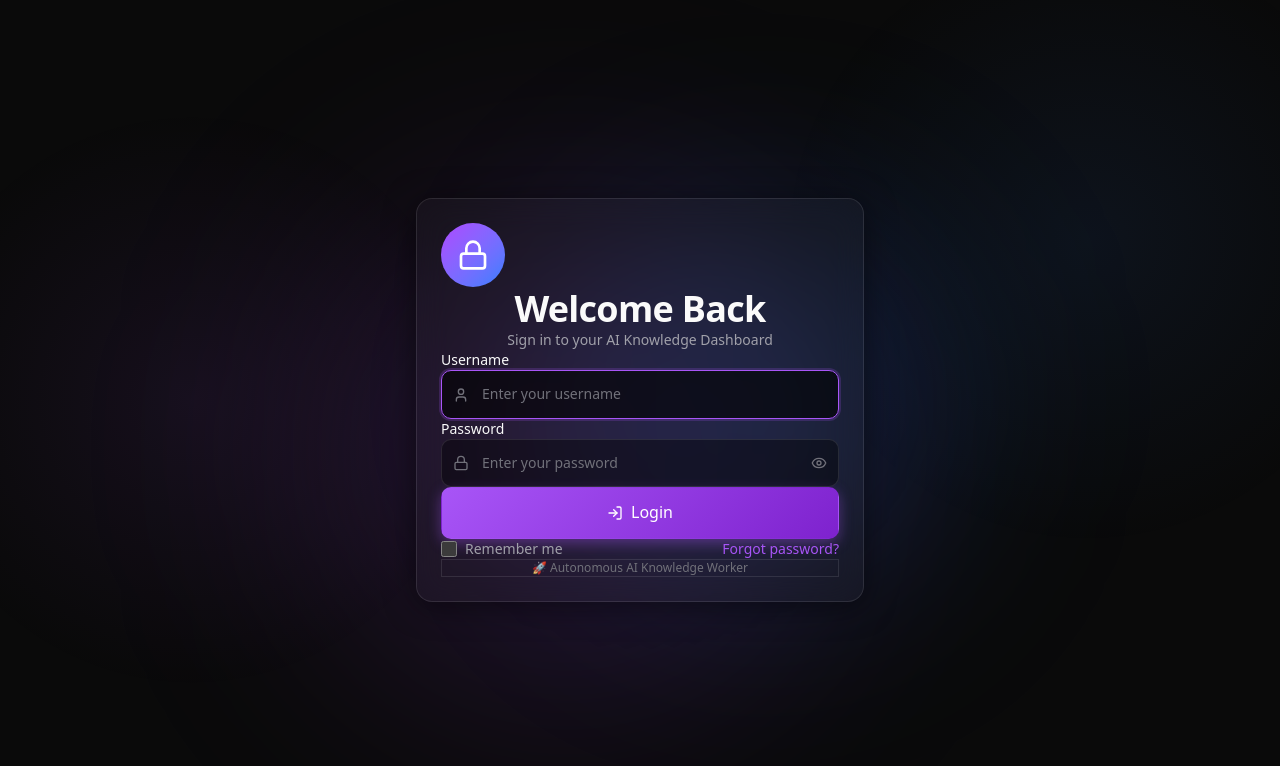
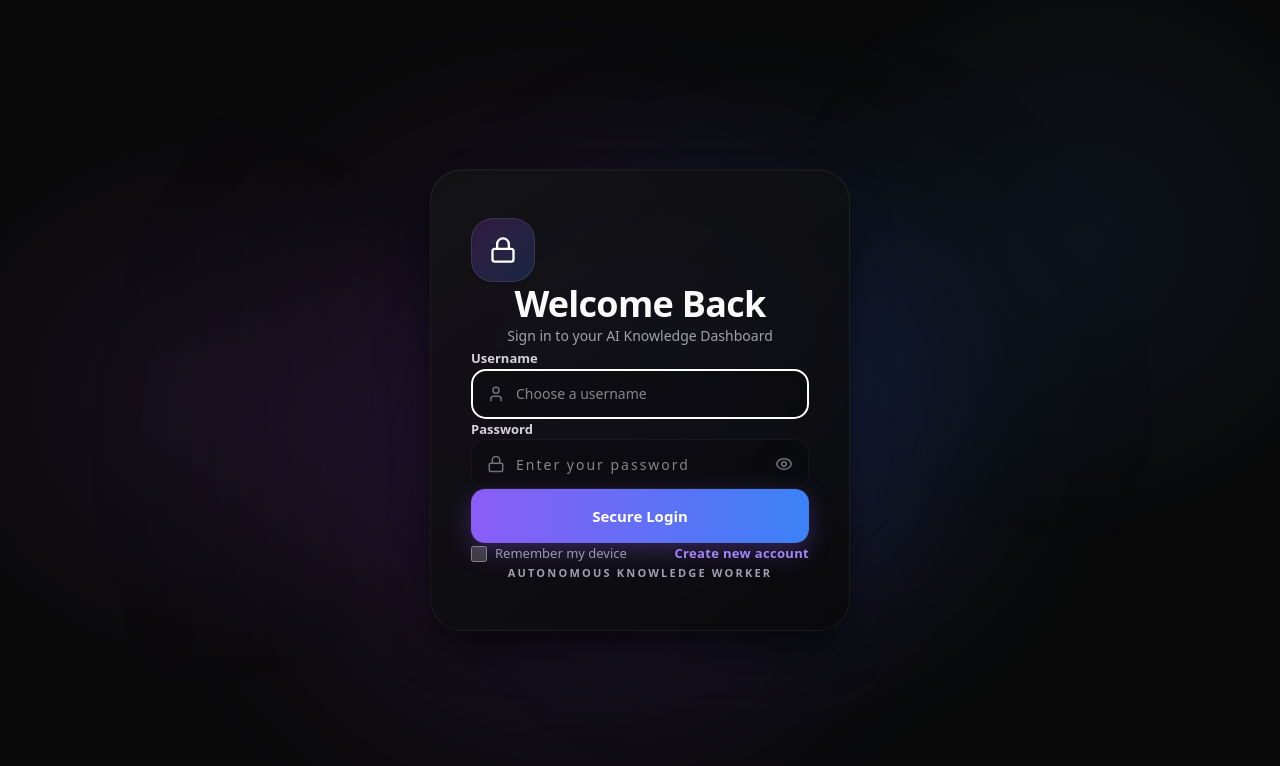
Before and after one commit to madhankumar2318/Autonomous-AI-Knowledge-worker, a Next.js app in the folder frontend/: page / in a window 1280 px wide. Shown: the top 766 px of the page. Built offline with nearby package versions, Linux system fonts and the light colour scheme.

Commit message:
Added Create new user login form

```diff
--- a/frontend/app/components/LoginForm.tsx
+++ b/frontend/app/components/LoginForm.tsx
@@ -1,5 +1,5 @@
 "use client";
-import { Eye, EyeOff, Lock, LogIn, User } from "lucide-react";
+import { Eye, EyeOff, Lock, LogIn, User, Mail, Phone, UserPlus, ArrowLeft } from "lucide-react";
 import { useEffect, useRef, useState } from "react";
 
 interface LoginFormProps {
@@ -7,24 +7,36 @@ interface LoginFormProps {
 }
 
 export default function LoginForm({ onLoginSuccess }: LoginFormProps) {
+  const [isRegistering, setIsRegistering] = useState(false);
+
+  // Shared States
   const [username, setUsername] = useState("");
   const [password, setPassword] = useState("");
   const [showPassword, setShowPassword] = useState(false);
-  const [rememberMe, setRememberMe] = useState(false);
   const [loading, setLoading] = useState(false);
   const [error, setError] = useState("");
-  const usernameRef = useRef<HTMLInputElement | null>(null);
+  const [successMsg, setSuccessMsg] = useState("");
 
-  const handleLogin = async (e: React.FormEvent) => {
+  // Login Only State
+  const [rememberMe, setRememberMe] = useState(false);
+
+  // Register Only States
+  const [name, setName] = useState("");
+  const [email, setEmail] = useState("");
+  const [mobile, setMobile] = useState("");
+
+  const firstInputRef = useRef<HTMLInputElement | null>(null);
+
+  const handleSubmit = async (e: React.FormEvent) => {
     e.preventDefault();
     setLoading(true);
     setError("");
+    setSuccessMsg("");
 
-    // Basic client-side validation
     if (username.trim().length < 3) {
       setError("Username must be at least 3 characters.");
       setLoading(false);
-      usernameRef.current?.focus();
+      firstInputRef.current?.focus();
       return;
     }
 
@@ -33,27 +45,42 @@ export default function LoginForm({ onLoginSuccess }: LoginFormProps) {
       formData.append("username", username);
       formData.append("password", password);
 
-      const res = await fetch("http://127.0.0.1:8000/auth/login", {
+      const endpoint = isRegistering ? "http://127.0.0.1:8000/auth/register" : "http://127.0.0.1:8000/auth/login";
+
+      if (isRegistering) {
+        if (name) formData.append("name", name);
+        if (email) formData.append("email", email);
+        if (mobile) formData.append("mobile", mobile);
+      }
+
+      const res = await fetch(endpoint, {
         method: "POST",
         body: formData,
       });
 
-      if (!res.ok) throw new Error("Login failed");
+      if (!res.ok) {
+        const errorData = await res.json().catch(() => null);
+        throw new Error(errorData?.detail || (isRegistering ? "Registration failed" : "Login failed"));
+      }
 
       const data = await res.json();
-      console.log("Login success:", data);
+      console.log(isRegistering ? "Register success:" : "Login success:", data);
 
-      // Persist username if requested
+      if (isRegistering) {
+        setSuccessMsg("Account created successfully! You can now log in.");
+        setIsRegistering(false);
+        setPassword("");
+      } else {
+        // Persist username if requested for Login
         try {
           if (rememberMe) localStorage.setItem("ak_user", username);
           else localStorage.removeItem("ak_user");
-      } catch (_e) {
-        /* ignore localStorage errors */
-      }
+        } catch (_e) { /* ignore */ }
 
         onLoginSuccess();
-    } catch (_err) {
-      setError("Invalid username or password");
+      }
+    } catch (err: any) {
+      setError(err.message || "An unexpected error occurred");
     } finally {
       setLoading(false);
     }
@@ -66,128 +93,282 @@ export default function LoginForm({ onLoginSuccess }: LoginFormProps) {
         setUsername(saved);
         setRememberMe(true);
       }
-    } catch (_e) {
-      /* ignore */
-    }
-    usernameRef.current?.focus();
+    } catch (_e) { /* ignore */ }
+    firstInputRef.current?.focus();
   }, []);
 
+  // Clear errors when toggling mode
+  useEffect(() => {
+    setError("");
+    setSuccessMsg("");
+    firstInputRef.current?.focus();
+  }, [isRegistering]);
+
   return (
-    <div className="card animate-fade-in">
+    <div
+      className="card animate-fade-in w-full mx-auto shadow-2xl shadow-purple-900/10"
+      style={{
+        transition: "max-width 0.5s cubic-bezier(0.4, 0, 0.2, 1), padding 0.5s ease",
+        maxWidth: isRegistering ? "640px" : "420px",
+        padding: "48px 40px",
+        borderRadius: "32px",
+        border: "1px solid rgba(255,255,255,0.06)",
+        background: "linear-gradient(145deg, rgba(20,20,22,0.8) 0%, rgba(10,10,12,0.95) 100%)",
+        boxShadow: "0 24px 48px -12px rgba(0,0,0,0.8), inset 0 1px 0 rgba(255,255,255,0.04)"
+      }}
+    >
       <div className="text-center mb-8">
-        <div className="w-16 h-16 rounded-full bg-gradient-to-br from-purple-500 to-blue-500 flex items-center justify-center mx-auto mb-4">
-          <Lock className="w-8 h-8 text-white" />
+        <div
+          className="w-16 h-16 rounded-[22px] bg-gradient-to-br from-purple-500/20 to-blue-500/20 border border-white/10 flex items-center justify-center mx-auto mb-5 shadow-inner"
+          style={{ transition: "all 0.3s ease", backdropFilter: "blur(8px)" }}
+        >
+          {isRegistering ? <UserPlus className="w-7 h-7 text-white animate-fade-in" /> : <Lock className="w-7 h-7 text-white animate-fade-in" />}
         </div>
-        <h1 className="text-2xl font-bold text-primary mb-2">Welcome Back</h1>
-        <p className="text-secondary text-sm">Sign in to your AI Knowledge Dashboard</p>
+        <h1 className="text-[26px] font-extrabold text-white tracking-tight mb-2">
+          {isRegistering ? "Create Account" : "Welcome Back"}
+        </h1>
+        <p className="text-[14px] text-zinc-400 font-medium">
+          {isRegistering ? "Join the AI Knowledge Dashboard" : "Sign in to your AI Knowledge Dashboard"}
+        </p>
       </div>
 
       <form
-        onSubmit={handleLogin}
-        className="space-y-4"
-        aria-describedby={error ? "login-error" : undefined}
+        onSubmit={handleSubmit}
+        className="space-y-5"
+        aria-describedby={error ? "auth-error" : undefined}
       >
-        <div>
-          <label
-            className="block text-sm font-medium text-primary mb-2"
-            htmlFor="login-username"
-          >
+        <div className={isRegistering ? "grid grid-cols-2 gap-5" : "space-y-5"}>
+
+          {/* Name Field (Register Only) */}
+          {isRegistering && (
+            <div className="animate-fade-in col-span-1">
+              <label className="block text-[13px] font-semibold text-zinc-300 mb-2 pl-1" htmlFor="auth-name">
+                Full Name
+              </label>
+              <div className="relative">
+                <User className="absolute left-4 top-1/2 -translate-y-1/2 w-[18px] h-[18px] text-zinc-500 pointer-events-none" />
+                <input
+                  id="auth-name"
+                  ref={firstInputRef}
+                  type="text"
+                  value={name}
+                  onChange={(e) => setName(e.target.value)}
+                  placeholder="Full name"
+                  style={{
+                    width: "100%", height: "50px", paddingLeft: "44px", borderRadius: "14px",
+                    background: "rgba(0,0,0,0.2)", border: "1px solid rgba(255,255,255,0.05)",
+                    transition: "all 0.2s ease", color: "white", fontSize: "14px"
+                  }}
+                  onFocus={(e) => e.target.style.borderColor = "rgba(168,85,247,0.5)"}
+                  onBlur={(e) => e.target.style.borderColor = "rgba(255,255,255,0.05)"}
+                  required={isRegistering}
+                />
+              </div>
+            </div>
+          )}
+
+          {/* Username Field */}
+          <div className={isRegistering ? "col-span-1" : ""}>
+            <label className="block text-[13px] font-semibold text-zinc-300 mb-2 pl-1" htmlFor="auth-username">
               Username
             </label>
             <div className="relative">
-            <User className="absolute left-3 top-1/2 -translate-y-1/2 w-4 h-4 text-muted pointer-events-none" />
+              <User className="absolute left-4 top-1/2 -translate-y-1/2 w-[18px] h-[18px] text-zinc-500 pointer-events-none" />
               <input
-              id="login-username"
-              ref={usernameRef}
+                id="auth-username"
+                ref={!isRegistering ? firstInputRef : null}
                 type="text"
                 value={username}
                 onChange={(e) => setUsername(e.target.value)}
-              placeholder="Enter your username"
-              className="input input-with-icon-left"
+                placeholder="Choose a username"
+                style={{
+                  width: "100%", height: "50px", paddingLeft: "44px", borderRadius: "14px",
+                  background: "rgba(0,0,0,0.2)", border: "1px solid rgba(255,255,255,0.05)",
+                  transition: "all 0.2s ease", color: "white", fontSize: "14px"
+                }}
+                onFocus={(e) => e.target.style.borderColor = "rgba(168,85,247,0.5)"}
+                onBlur={(e) => e.target.style.borderColor = "rgba(255,255,255,0.05)"}
                 required
-              aria-required="true"
-              aria-invalid={!!error}
               />
             </div>
           </div>
 
-        <div>
-          <label
-            className="block text-sm font-medium text-primary mb-2"
-            htmlFor="login-password"
-          >
+          {/* Email Field (Register Only) */}
+          {isRegistering && (
+            <div className="animate-fade-in col-span-1">
+              <label className="block text-[13px] font-semibold text-zinc-300 mb-2 pl-1" htmlFor="auth-email">
+                Email Address
+              </label>
+              <div className="relative">
+                <Mail className="absolute left-4 top-1/2 -translate-y-1/2 w-[18px] h-[18px] text-zinc-500 pointer-events-none" />
+                <input
+                  id="auth-email"
+                  type="email"
+                  value={email}
+                  onChange={(e) => setEmail(e.target.value)}
+                  placeholder="name@email.com"
+                  style={{
+                    width: "100%", height: "50px", paddingLeft: "44px", borderRadius: "14px",
+                    background: "rgba(0,0,0,0.2)", border: "1px solid rgba(255,255,255,0.05)",
+                    transition: "all 0.2s ease", color: "white", fontSize: "14px"
+                  }}
+                  onFocus={(e) => e.target.style.borderColor = "rgba(168,85,247,0.5)"}
+                  onBlur={(e) => e.target.style.borderColor = "rgba(255,255,255,0.05)"}
+                  required={isRegistering}
+                />
+              </div>
+            </div>
+          )}
+
+          {/* Mobile Field (Register Only) */}
+          {isRegistering && (
+            <div className="animate-fade-in col-span-1">
+              <label className="block text-[13px] font-semibold text-zinc-300 mb-2 pl-1" htmlFor="auth-mobile">
+                Mobile Number
+              </label>
+              <div className="relative">
+                <Phone className="absolute left-4 top-1/2 -translate-y-1/2 w-[18px] h-[18px] text-zinc-500 pointer-events-none" />
+                <input
+                  id="auth-mobile"
+                  type="tel"
+                  value={mobile}
+                  onChange={(e) => setMobile(e.target.value)}
+                  placeholder="+1 (555) 000-0000"
+                  style={{
+                    width: "100%", height: "50px", paddingLeft: "44px", borderRadius: "14px",
+                    background: "rgba(0,0,0,0.2)", border: "1px solid rgba(255,255,255,0.05)",
+                    transition: "all 0.2s ease", color: "white", fontSize: "14px"
+                  }}
+                  onFocus={(e) => e.target.style.borderColor = "rgba(168,85,247,0.5)"}
+                  onBlur={(e) => e.target.style.borderColor = "rgba(255,255,255,0.05)"}
+                />
+              </div>
+            </div>
+          )}
+
+          {/* Password Field (Full Width in both modes) */}
+          <div className={isRegistering ? "col-span-2" : ""}>
+            <label className="block text-[13px] font-semibold text-zinc-300 mb-2 pl-1" htmlFor="auth-password">
               Password
             </label>
             <div className="relative">
-            <Lock className="absolute left-3 top-1/2 -translate-y-1/2 w-4 h-4 text-muted pointer-events-none" />
+              <Lock className="absolute left-4 top-1/2 -translate-y-1/2 w-[18px] h-[18px] text-zinc-500 pointer-events-none" />
               <input
-              id="login-password"
+                id="auth-password"
                 type={showPassword ? "text" : "password"}
                 value={password}
                 onChange={(e) => setPassword(e.target.value)}
-              placeholder="Enter your password"
-              className="input input-with-icons-both"
+                placeholder={isRegistering ? "Create a secure password" : "Enter your password"}
+                style={{
+                  width: "100%", height: "50px", paddingLeft: "44px", paddingRight: "44px", borderRadius: "14px",
+                  background: "rgba(0,0,0,0.2)", border: "1px solid rgba(255,255,255,0.05)",
+                  transition: "all 0.2s ease", color: "white", fontSize: "14px", letterSpacing: showPassword ? "normal" : "2px"
+                }}
+                onFocus={(e) => e.target.style.borderColor = "rgba(168,85,247,0.5)"}
+                onBlur={(e) => e.target.style.borderColor = "rgba(255,255,255,0.05)"}
                 required
-              aria-required="true"
               />
               <button
                 type="button"
                 onClick={() => setShowPassword((s) => !s)}
                 aria-label={showPassword ? "Hide password" : "Show password"}
-              className="absolute right-3 top-1/2 -translate-y-1/2 text-muted hover:text-primary transition-colors"
+                className="absolute right-4 top-1/2 -translate-y-1/2 text-zinc-500 hover:text-white transition-colors"
+                style={{ background: "transparent", border: "none" }}
               >
-              {showPassword ? (
-                <EyeOff className="w-4 h-4" />
-              ) : (
-                <Eye className="w-4 h-4" />
-              )}
+                {showPassword ? <EyeOff className="w-[18px] h-[18px]" /> : <Eye className="w-[18px] h-[18px]" />}
               </button>
+            </div>
           </div>
         </div>
 
         {error && (
-          <div className="alert alert-error" id="login-error" role="alert">
+          <div className="alert alert-error animate-fade-in mt-6" id="auth-error" role="alert" style={{ borderRadius: "12px", padding: "12px", fontSize: "13px" }}>
             {error}
           </div>
         )}
 
+        {successMsg && (
+          <div className="alert alert-success animate-fade-in mt-6" role="alert" style={{ background: "rgba(16,185,129,0.15)", color: "#34d399", border: "1px solid rgba(16,185,129,0.3)", padding: "12px", borderRadius: "12px", fontSize: "13px" }}>
+            {successMsg}
+          </div>
+        )}
+
+        {/* Action Button */}
         <button
           type="submit"
           disabled={loading}
-          className="btn btn-primary w-full flex items-center justify-center gap-2"
+          className="w-full flex items-center justify-center gap-2 mt-8 h-[54px] font-bold text-[15px] transition-all"
+          style={{
+            background: "linear-gradient(to right, #8b5cf6, #3b82f6)",
+            border: "none",
+            color: "white",
+            borderRadius: "14px",
+            boxShadow: "0 8px 24px rgba(139, 92, 246, 0.3)",
+            cursor: loading ? "wait" : "pointer",
+            transform: "translateY(0)"
+          }}
+          onMouseEnter={(e) => e.currentTarget.style.transform = "translateY(-1px)"}
+          onMouseLeave={(e) => e.currentTarget.style.transform = "translateY(0)"}
         >
           {loading ? (
             <>
               <div className="spinner"></div>
-              Logging in...
+              {isRegistering ? "Registering..." : "Authenticating..."}
+            </>
+          ) : isRegistering ? (
+            <>
+               Create Account
             </>
           ) : (
             <>
-              <LogIn className="w-4 h-4" />
-              Login
+               Secure Login
             </>
           )}
         </button>
 
-        <div className="flex items-center justify-between">
-          <label className="inline-flex items-center gap-2 text-sm cursor-pointer select-none" style={{ color: "var(--text-secondary)" }}>
+        {/* Toggles and Links */}
+        <div className="flex flex-col sm:flex-row items-center justify-between pt-6 mt-4 gap-4 px-1">
+          {!isRegistering ? (
+            <>
+              <label className="inline-flex items-center gap-2 text-[13px] cursor-pointer select-none text-zinc-400 hover:text-zinc-300 transition-colors">
                 <input
                   type="checkbox"
                   checked={rememberMe}
                   onChange={(e) => setRememberMe(e.target.checked)}
                   className="h-4 w-4 rounded cursor-pointer"
-              style={{ accentColor: "var(--accent-primary)" }}
+                  style={{ accentColor: "#8b5cf6", backgroundColor: "rgba(0,0,0,0.3)", border: "1px solid rgba(255,255,255,0.1)" }}
                 />
-            Remember me
+                Remember my device
               </label>
-          <button type="button" className="text-sm hover:underline" style={{ color: "var(--accent-primary)" }}>
-            Forgot password?
+              <button
+                type="button"
+                className="text-[13px] font-bold tracking-wide transition-colors"
+                style={{ color: "#a78bfa", background:"transparent", border:"none", cursor:"pointer" }}
+                onMouseEnter={(e) => e.currentTarget.style.color = "#c4b5fd"}
+                onMouseLeave={(e) => e.currentTarget.style.color = "#a78bfa"}
+                onClick={() => setIsRegistering(true)}
+              >
+                Create new account
               </button>
+            </>
+          ) : (
+            <button
+                type="button"
+                className="text-[13px] font-semibold flex items-center justify-center gap-2 mx-auto py-2.5 px-6 rounded-full text-zinc-300 hover:text-white transition-all shadow-sm"
+                style={{ background: "rgba(255,255,255,0.05)", border: "1px solid rgba(255,255,255,0.05)", cursor: "pointer" }}
+                onMouseEnter={(e) => e.currentTarget.style.background = "rgba(255,255,255,0.1)"}
+                onMouseLeave={(e) => e.currentTarget.style.background = "rgba(255,255,255,0.05)"}
+                onClick={() => setIsRegistering(false)}
+              >
+                <ArrowLeft className="w-4 h-4" />
+                Return to Login screen
+              </button>
+          )}
         </div>
       </form>
 
-      <div className="text-center mt-6 pt-6 border-t border-light">
-        <p className="text-xs text-muted">🚀 Autonomous AI Knowledge Worker</p>
+      <div className="text-center mt-8 pt-6">
+        <p className="text-[11px] font-bold text-zinc-600/60 uppercase tracking-[0.2em]">Autonomous Knowledge Worker</p>
       </div>
     </div>
   );
--- a/frontend/app/page.tsx
+++ b/frontend/app/page.tsx
@@ -21,7 +21,7 @@ export default function Home() {
         {/* Background glow effects on login screen */}
         <div className="absolute top-1/4 left-1/4 w-[500px] h-[500px] bg-purple-500/15 rounded-full blur-[120px] pointer-events-none" />
         <div className="absolute bottom-1/4 right-1/4 w-[400px] h-[400px] bg-blue-500/15 rounded-full blur-[100px] pointer-events-none" />
-        <div className="w-full max-w-md relative z-10">
+        <div className="w-full relative z-10 flex justify-center">
           <LoginForm onLoginSuccess={() => setIsLoggedIn(true)} />
         </div>
         <ToastContainer />
```
Also changed, not shown: 2 other files (tests, documents, lock files or other folders). Lines whose indentation alone changed are shown as unchanged.
